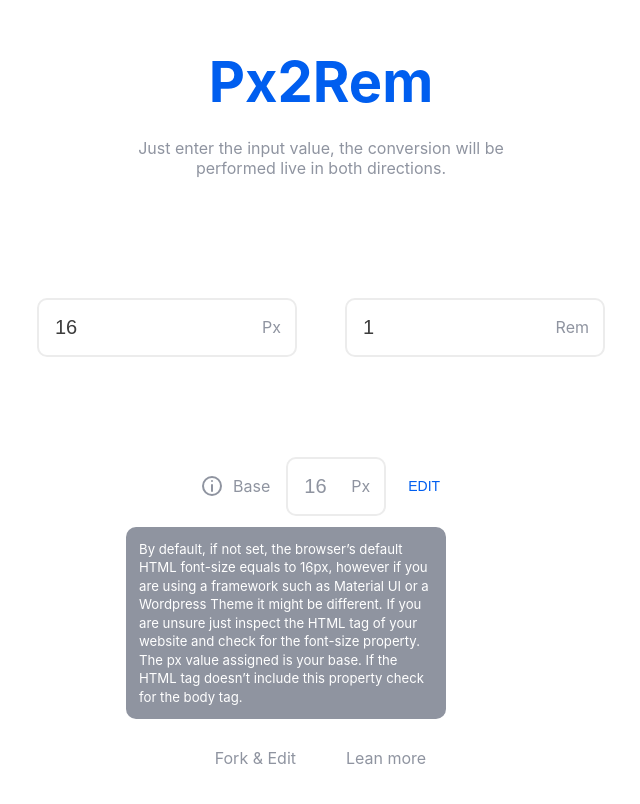
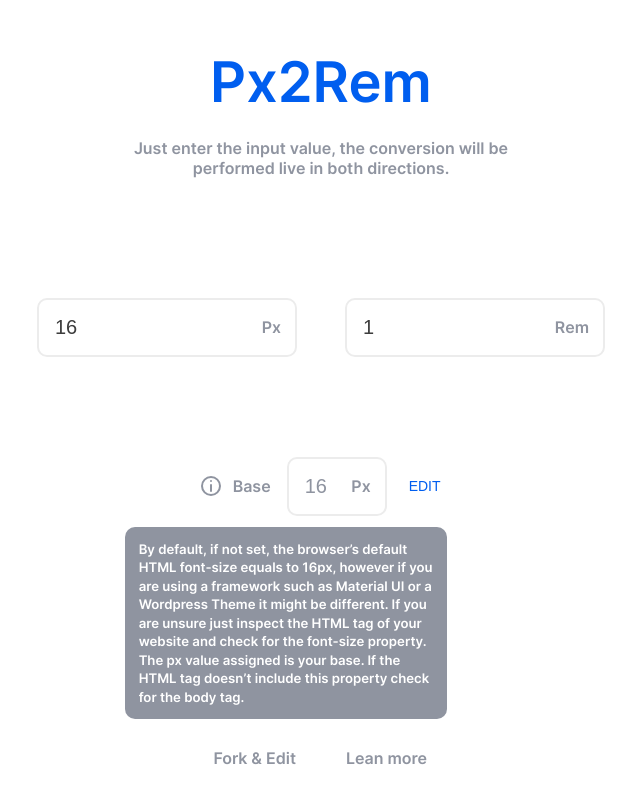
Before and after one commit to smastrom/px2rem, a plain HTML site: page index.html in a window 1280 px wide. Both pictures are taken after a click on the button 530 px from the left and 486 px from the top of the page. Shown: the whole page, without its empty margins (319-959 px from the left). Drawn offline with Linux system fonts and the light colour scheme.

Commit message:
added custom fonts

```diff
--- a/index.html
+++ b/index.html
@@ -77,22 +77,22 @@
 
             infoBaseBtn.addEventListener("click", (e) => {
                 if (infoBaseTooltip.classList.contains("skewOutAnim")) {
-                    setTimeout(() => { infoBaseTooltip.classList.remove("skewOutAnim") }, 50); // Remove animation out class if already trigged the closure, ignored in the first execution
+                    setTimeout(() => { infoBaseTooltip.classList.remove("skewOutAnim") }, 50); // Remove animation-out class if already trigged the closure, ignored in the first execution
                 }
 
                 setTimeout(() => {
-                    infoBaseTooltip.classList.add("showInfoBaseTooltip") // Show tooltip and add animation in class
-                    infoBaseTooltip.classList.add("skewInAnim")
+                    infoBaseTooltip.classList.add("showInfoBaseTooltip") // Sets tooltip on display: flex
+                    infoBaseTooltip.classList.add("skewInAnim") // Runs the animation
                 }, 50);
 
-                closeTooltip(); // Run function with the listener that closes the tooltip
+                closeTooltip(); // Runs the function with the listener that closes the tooltip
             })
 
             function closeTooltip() {
                 document.addEventListener("click", (e) => {
 
                     if (infoBaseTooltip.classList.contains("skewInAnim") && infoBaseTooltip.classList.contains("showInfoBaseTooltip") && !e.target.classList.contains("infoBaseTooltip")) {
-                        infoBaseTooltip.classList.remove("skewInAnim") // Remove animation in class triggered with the opening
+                        infoBaseTooltip.classList.remove("skewInAnim") // Removes animation-in class triggered with the opening
                         setTimeout(() => { infoBaseTooltip.classList.add("skewOutAnim") }, 50); // Runs the animation closing class
                         setTimeout(() => { infoBaseTooltip.classList.remove("showInfoBaseTooltip") }, 550); // Sets on display:none the element after the animation is finish
                     }
--- a/styles.css
+++ b/styles.css
@@ -1,3 +1,18 @@
+@font-face {
+    font-family: "Inter";
+    src: url("/woff2/Inter-Regular.woff2");
+    weight: 400;
+    display: swap;
+}
+
+@font-face {
+    font-family: "Inter";
+    src: url("/woff2/Inter-SemiBold.woff2");
+    weight: 600;
+    display: swap;
+}
+
+
 :root {
     --blue: #005EEF;
     --lightBlue: #D0E2FF;
@@ -19,7 +34,8 @@ html {
 }
 
 body {
-    font-family: Inter;
+    font-family: var(--interStack);
+    font-weight: 400;
     -moz-osx-font-smoothing: grayscale;
     -webkit-font-smoothing: antialiased;
     color: var(--baseText);
@@ -76,6 +92,8 @@ h1 {
 
 .logo {
     color: var(--blue);
+    font-family: var(--interStack);
+    font-weight: 600;
 }
 
 .baseContainer {
```
Also changed, not shown: woff2/Inter-Regular.woff2 (added), woff2/Inter-SemiBold.woff2 (added), 2 other files.
